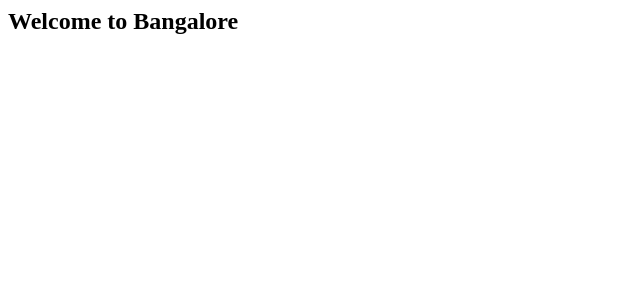
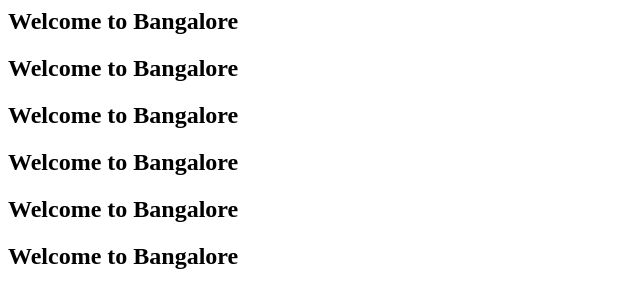
Before and after one commit to narasimhareddyprostack/OM_Holiday, a plain HTML site: page index.html in a window 1280 px wide. Shown: the whole page, without its empty margins (0-640 px from the left). Drawn offline with Linux system fonts and the light colour scheme.

Commit message:
Update index.html

```diff
--- a/index.html
+++ b/index.html
@@ -2,5 +2,11 @@
 	<head></head>
 	<body>
 		<h2>Welcome to Bangalore</h2>
+		<h2>Welcome to Bangalore</h2>
+		<h2>Welcome to Bangalore</h2>
+		<h2>Welcome to Bangalore</h2>
+
+		<h2>Welcome to Bangalore</h2>
+		<h2>Welcome to Bangalore</h2>
 	</body>
 </html>
```
